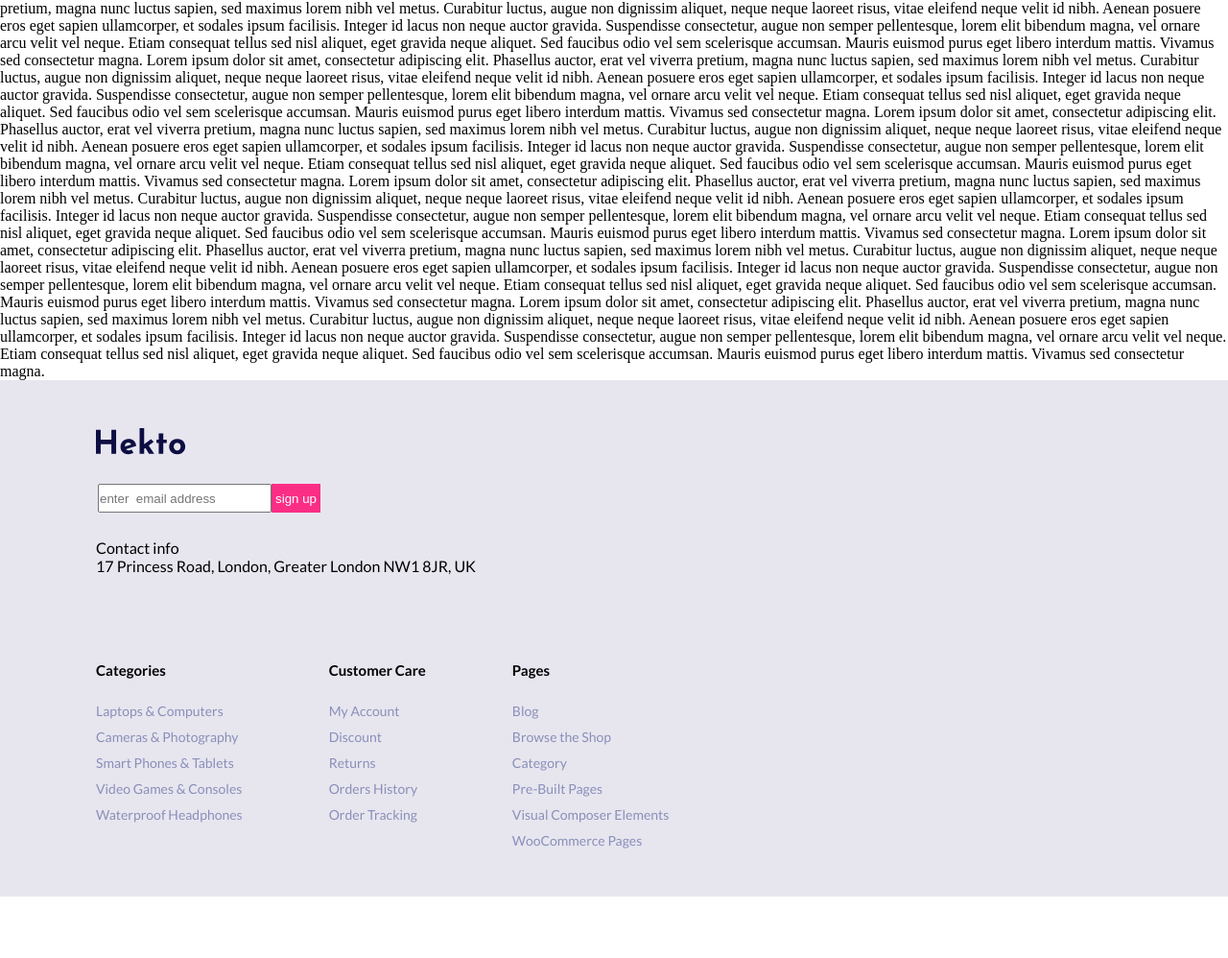
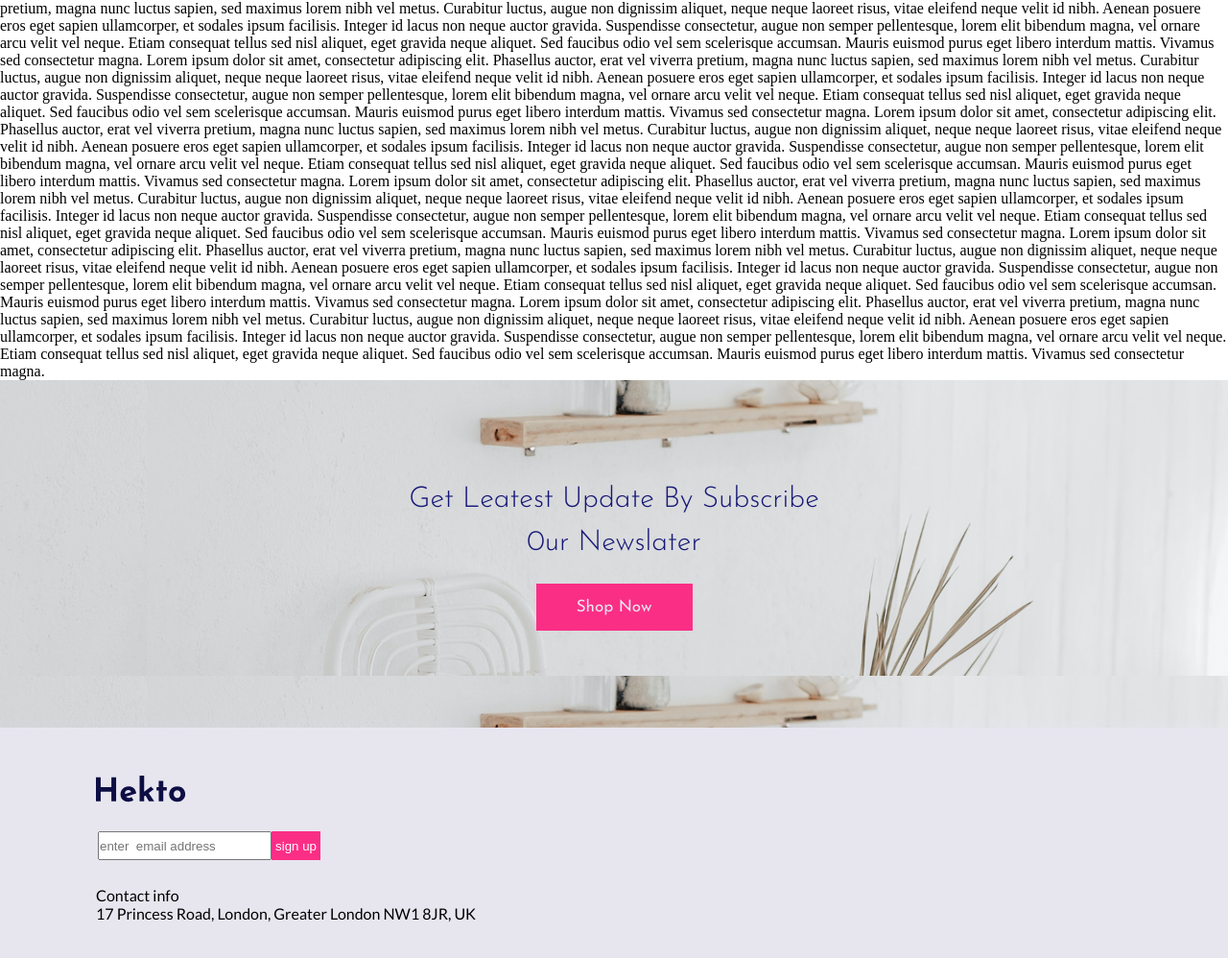
Before and after one commit to SafaaAbdAlhaleem/hekto, a plain HTML site: page index.html in a window 1280 px wide. Shown: the part 72-1070 px from the top of the page at 96% size. Before the commit the page ends 1006 px from the top, so only its background shows below. Drawn offline with Linux system fonts and the light colour scheme.

Commit message:
craete hero section

```diff
--- a/assets/css/main.css
+++ b/assets/css/main.css
@@ -204,3 +204,40 @@ h3{
         gap: 30px;
     }
 }
+
+.hero{
+background-image: url('./../image/bg.png');
+height:362px;
+display: flex;
+align-items: center;
+justify-content: center;
+text-align: center;
+background-size: 100%;
+
+}
+
+.hero_content h2{
+    font-weight: 350;
+}
+
+.hero_content{
+color: #151875;
+font-family:'Josefin Sans' ;
+font-size: 20px;
+line-height: 45px;
+
+
+}
+
+.hero_content button{
+background-color: #FB2E86;
+color: #E7E6EF;
+width:163px ;
+height: 49px;
+border: 0;
+font-family:'Josefin Sans' ;
+font-size: 17px;
+margin-top: 20px;
+
+
+}
--- a/index.html
+++ b/index.html
@@ -7,7 +7,10 @@
     <link rel="preconnect" href="https://fonts.googleapis.com">
 <link rel="preconnect" href="https://fonts.gstatic.com" crossorigin>
 <link href="https://fonts.googleapis.com/css2?family=Lato:ital,wght@0,100;0,300;0,400;0,700;0,900;1,100;1,300;1,400;1,700;1,900&family=Libre+Baskerville:ital,wght@0,400;0,700;1,400&display=swap" rel="stylesheet">
-    <link rel="stylesheet" href="./assets/css/main.css">
+   <link rel="preconnect" href="https://fonts.googleapis.com">
+<link rel="preconnect" href="https://fonts.gstatic.com" crossorigin>
+<link href="https://fonts.googleapis.com/css2?family=Josefin+Sans:ital,wght@0,100..700;1,100..700&family=Lato:ital,wght@0,100;0,300;0,400;0,700;0,900;1,100;1,300;1,400;1,700;1,900&family=Libre+Baskerville:ital,wght@0,400;0,700;1,400&display=swap" rel="stylesheet">
+<link rel="stylesheet" href="./assets/css/main.css">
 </head>
 <body>
   <div class="header">
@@ -77,6 +80,17 @@ Lorem ipsum dolor sit amet, consectetur adipiscing elit. Phasellus auctor, erat
 
      </p>
 </div>
+<div class="hero">
+  <div class="hero_content">
+  <h2>Get Leatest Update By Subscribe</h2>
+<h2>0ur Newslater</h2>
+<button>Shop Now</button>
+</div>
+</div>
+
+
+
+
 <div class="footer">
   <div class="container">
     <div class="row">
```
Also changed, not shown: assets/image/bg.png (added).
